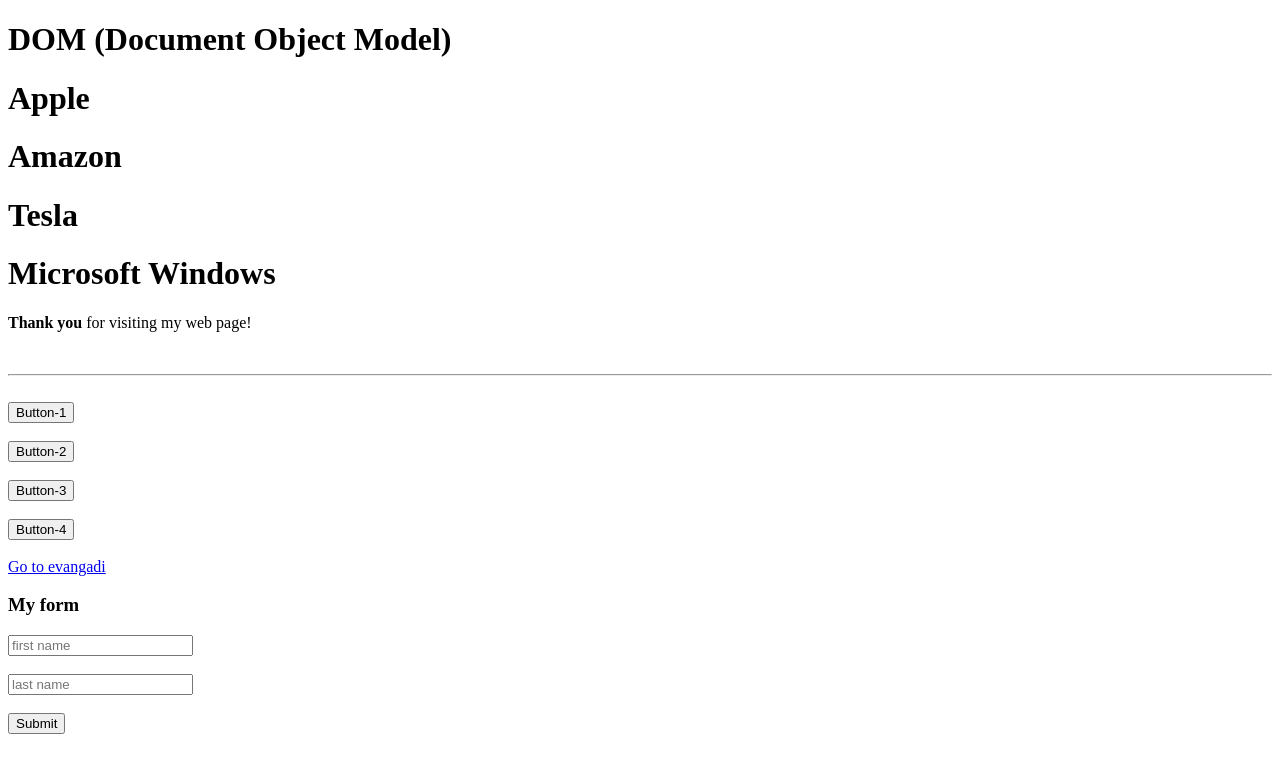
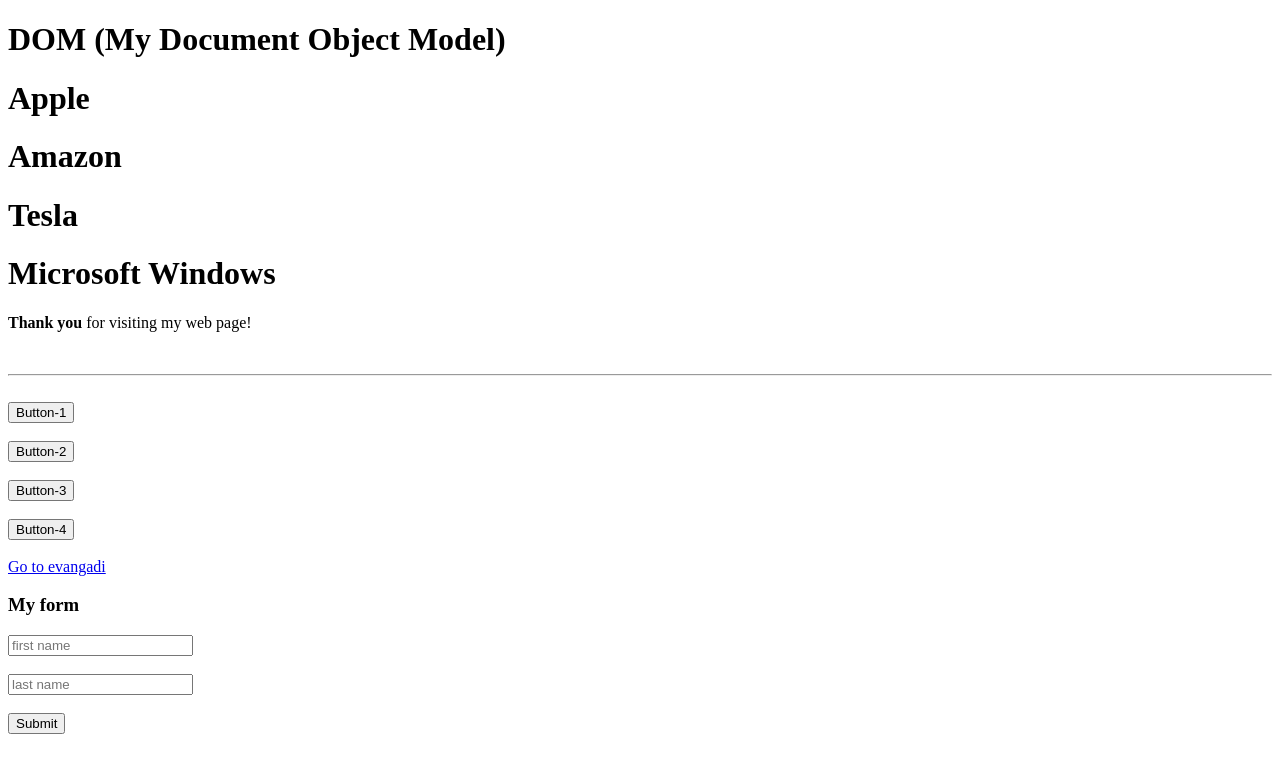
Before and after one commit to murutsmenge21-hub/abebe, a plain HTML site: page index.html in a window 1280 px wide. Drawn offline with Linux system fonts and the light colour scheme.

Commit message:
update the header
update

```diff
--- a/index.html
+++ b/index.html
@@ -7,7 +7,7 @@
     <title>Hello world</title>
 </head>
 <body>
-    <h1>DOM (Document Object Model)</h1>
+    <h1>DOM (My Document Object Model)</h1>
 
 		<div id="numbersList" class="test" type="bob">
 			<h1 id="one" class="red">Apple</h1>
```
